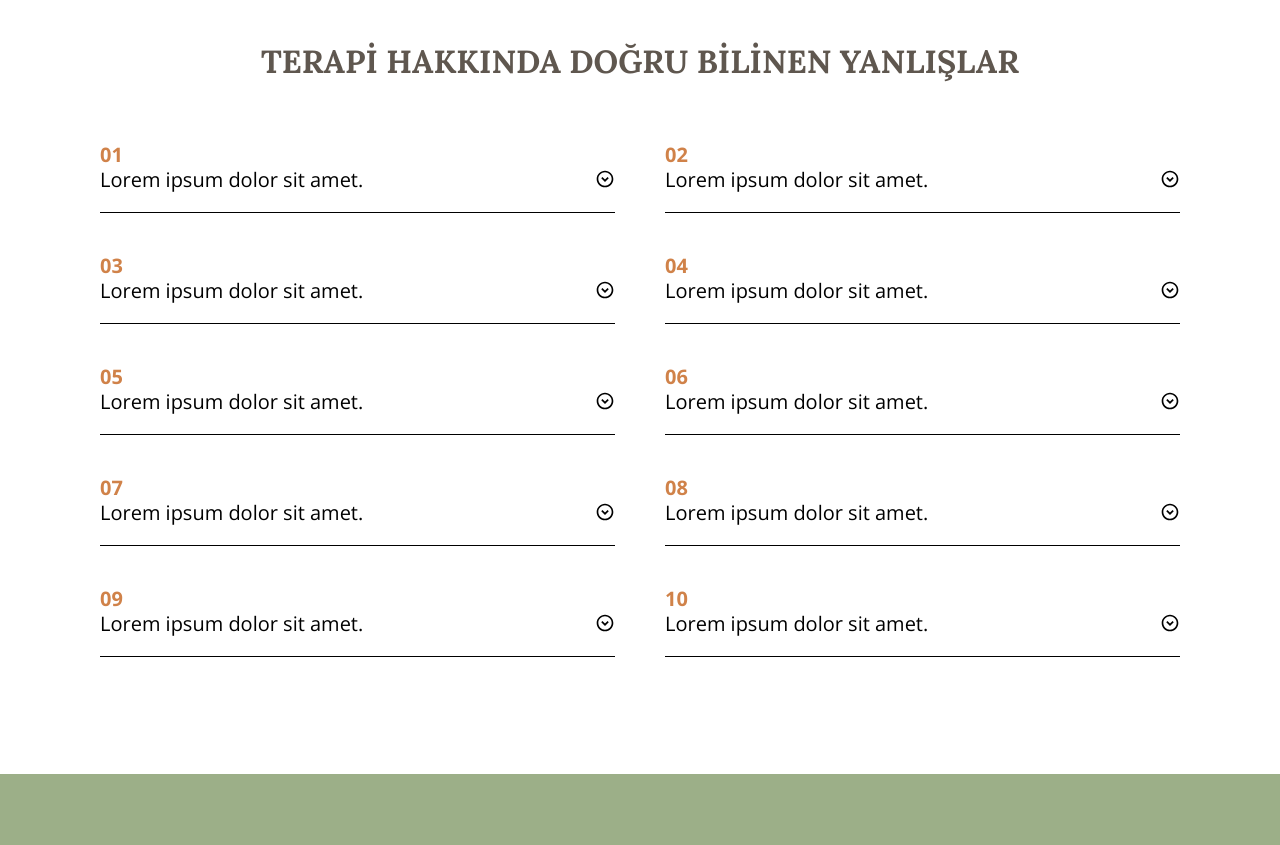
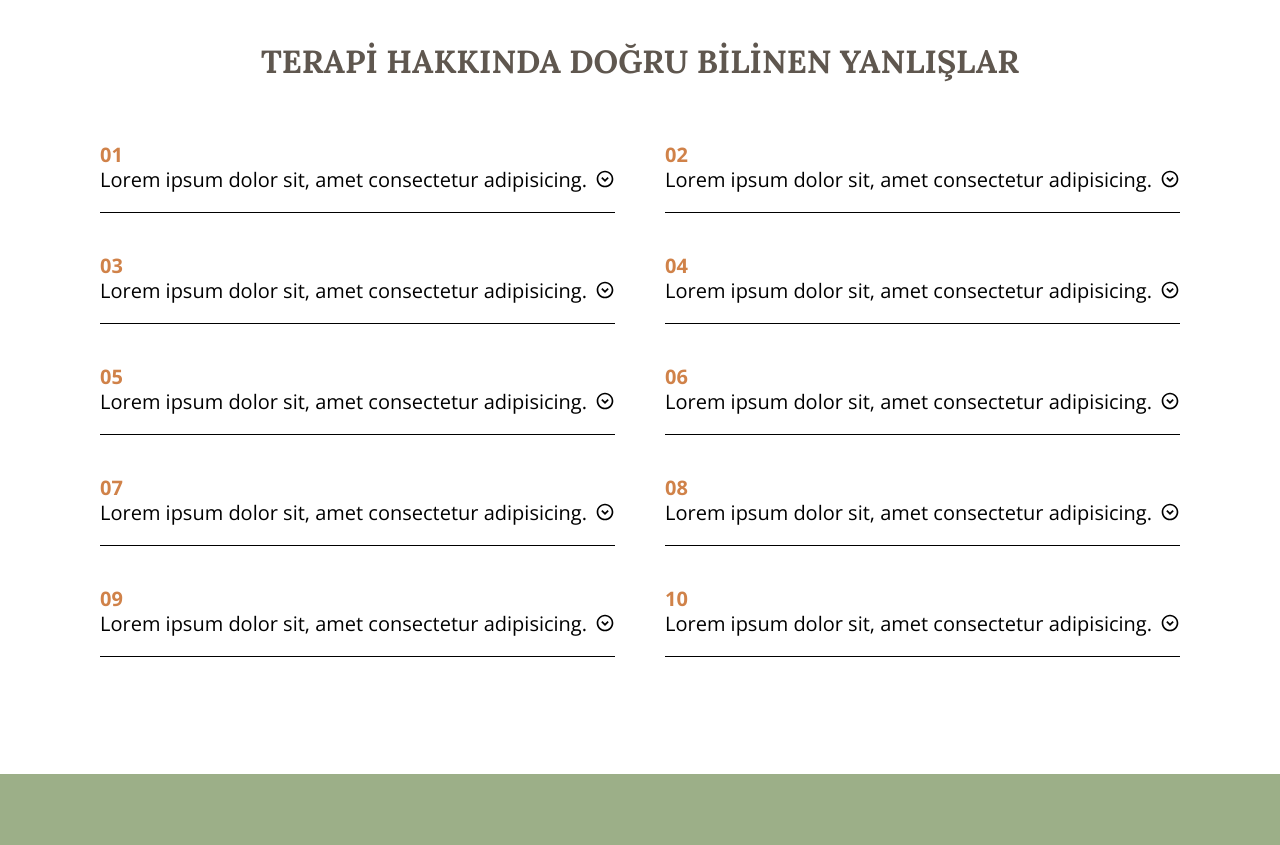
Before and after one commit to feyzanrsnr/Online_Therapy_Website, a React (Vite) app: page / in a window 1280 px wide. Shown: the part 2920-3765 px from the top of the page. Built offline with nearby package versions, Linux system fonts and the light colour scheme; a web font is replaced by a local one.

Commit message:
faqs section toggle özelliği eklendi

```diff
--- a/src/components/Faqs/index.jsx
+++ b/src/components/Faqs/index.jsx
@@ -1,102 +1,93 @@
 import React from 'react'
 import { MdOutlineExpandCircleDown } from "react-icons/md";
+import { useState } from 'react';
 
 function index() {
+
+const [openIndexes, setOpenIndexes] = useState(Array(faqData.length).fill(false))
+
+const toggleFAQ = (index) => {
+  setOpenIndexes((prev) =>
+  prev.map((item, i) => (i === index ? !item : item))
+  )
+}
+
   return (
     <section id='faqs' className='section'>
 
       <h3>TERAPİ HAKKINDA DOĞRU BİLİNEN YANLIŞLAR</h3>
 
-      <div className='main-container'>
+
+        <div className='main-container'>
 
         <div className='faqs-container'>
-
-        <div className='faqs-question-container'>
-          <h5 className='faqs-question-number'>01</h5>
-          <div className='faqs-question'>
-          <p>Lorem ipsum dolor sit amet.</p>
-          <MdOutlineExpandCircleDown/>
+        {faqData.map((faq,index) => (
+        <div key={index} className='faqs-question-container'>
+          <h5 className='faqs-question-number'>
+            {(index + 1).toString().padStart(2,'0')}
+          </h5>
+          <div className='faqs-question' onClick={() => toggleFAQ(index)} style={{cursor:'pointer'}}>
+          <p>{faq.question}</p>
+          <MdOutlineExpandCircleDown className={`icon ${openIndexes[index] ? 'rotate' : ''}`} />
           </div>
+          {openIndexes[index] && (
+            <div className='faqs-answer'>
+              <p>{faq.answer}</p>
+            </div>
+          )}
         </div>
-
-        <div className='faqs-question-container'>
-          <h5 className='faqs-question-number'>02</h5>
-          <div className='faqs-question'>
-          <p>Lorem ipsum dolor sit amet.</p>
-          <MdOutlineExpandCircleDown/>
-          </div>
-        </div>
-
-        <div className='faqs-question-container'>
-          <h5 className='faqs-question-number'>03</h5>
-          <div className='faqs-question'>
-          <p>Lorem ipsum dolor sit amet.</p>
-          <MdOutlineExpandCircleDown/>
-          </div>
-        </div>
-
-        <div className='faqs-question-container'>
-          <h5 className='faqs-question-number'>04</h5>
-          <div className='faqs-question'>
-          <p>Lorem ipsum dolor sit amet.</p>
-          <MdOutlineExpandCircleDown/>
-          </div>
-        </div>
-
-        <div className='faqs-question-container'>
-          <h5 className='faqs-question-number'>05</h5>
-          <div className='faqs-question'>
-          <p>Lorem ipsum dolor sit amet.</p>
-          <MdOutlineExpandCircleDown/>
-          </div>
-        </div>
-
-        <div className='faqs-question-container'>
-          <h5 className='faqs-question-number'>06</h5>
-          <div className='faqs-question'>
-          <p>Lorem ipsum dolor sit amet.</p>
-          <MdOutlineExpandCircleDown/>
-          </div>
-        </div>
-
-        <div className='faqs-question-container'>
-          <h5 className='faqs-question-number'>07</h5>
-          <div className='faqs-question'>
-          <p>Lorem ipsum dolor sit amet.</p>
-          <MdOutlineExpandCircleDown/>
-          </div>
-        </div>
-
-        <div className='faqs-question-container'>
-          <h5 className='faqs-question-number'>08</h5>
-          <div className='faqs-question'>
-          <p>Lorem ipsum dolor sit amet.</p>
-          <MdOutlineExpandCircleDown/>
-          </div>
-        </div>
-
-        <div className='faqs-question-container'>
-          <h5 className='faqs-question-number'>09</h5>
-          <div className='faqs-question'>
-          <p>Lorem ipsum dolor sit amet.</p>
-          <MdOutlineExpandCircleDown/>
-          </div>
-        </div>
-
-        <div className='faqs-question-container'>
-          <h5 className='faqs-question-number'>10</h5>
-          <div className='faqs-question'>
-          <p>Lorem ipsum dolor sit amet.</p>
-          <MdOutlineExpandCircleDown/>
-          </div>
-        </div>
+        ))}
+      </div>
+      </div>
 
 
-      </div>
-      </div>
 
     </section>
   )
 }
 
 export default index
+
+
+const faqData = [
+  {
+    question:"Lorem ipsum dolor sit, amet consectetur adipisicing.",
+    answer:"Lorem ipsum dolor sit amet consectetur, adipisicing elit. Eum, consequatur."
+  },
+  {
+    question:"Lorem ipsum dolor sit, amet consectetur adipisicing.",
+    answer:"Lorem ipsum dolor sit amet consectetur, adipisicing elit. Eum, consequatur."
+  },
+  {
+    question:"Lorem ipsum dolor sit, amet consectetur adipisicing.",
+    answer:"Lorem ipsum dolor sit amet consectetur, adipisicing elit. Eum, consequatur."
+  },
+  {
+    question:"Lorem ipsum dolor sit, amet consectetur adipisicing.",
+    answer:"Lorem ipsum dolor sit amet consectetur, adipisicing elit. Eum, consequatur."
+  },
+  {
+    question:"Lorem ipsum dolor sit, amet consectetur adipisicing.",
+    answer:"Lorem ipsum dolor sit amet consectetur, adipisicing elit. Eum, consequatur."
+  },
+  {
+    question:"Lorem ipsum dolor sit, amet consectetur adipisicing.",
+    answer:"Lorem ipsum dolor sit amet consectetur, adipisicing elit. Eum, consequatur."
+  },
+  {
+    question:"Lorem ipsum dolor sit, amet consectetur adipisicing.",
+    answer:"Lorem ipsum dolor sit amet consectetur, adipisicing elit. Eum, consequatur."
+  },
+  {
+    question:"Lorem ipsum dolor sit, amet consectetur adipisicing.",
+    answer:"Lorem ipsum dolor sit amet consectetur, adipisicing elit. Eum, consequatur."
+  },
+  {
+    question:"Lorem ipsum dolor sit, amet consectetur adipisicing.",
+    answer:"Lorem ipsum dolor sit amet consectetur, adipisicing elit. Eum, consequatur."
+  },
+  {
+    question:"Lorem ipsum dolor sit, amet consectetur adipisicing.",
+    answer:"Lorem ipsum dolor sit amet consectetur, adipisicing elit. Eum, consequatur."
+  },
+]
--- a/src/components/Randevu/index.jsx
+++ b/src/components/Randevu/index.jsx
@@ -3,6 +3,7 @@ import {Formik, Form, Field, ErrorMessage} from 'formik'
 import * as Yup from 'yup'
 import DatePicker from 'react-datepicker'
 import { FaCalendarAlt } from 'react-icons/fa'
+import "react-datepicker/dist/react-datepicker.css";
 
 function index() {
     const initialValues = {
@@ -19,7 +20,11 @@ function index() {
       namesurname: Yup.string().required("Zorunlu alan"),
       phone: Yup.string().required("Zorunlu alan"),
       email: Yup.string().email("Geçersiz email").required("Zorunlu alan"),
-      date: Yup.date().required("Zorunlu alan"),
+      date: Yup.date()
+    .nullable().typeError("Zorunlu alan").transform((value, originalValue) => {
+    return originalValue === "" || originalValue === null ? null : value;
+  })
+  .required("Zorunlu alan"),
       expert: Yup.string().required("Zorunlu alan"),
       field: Yup.string().required("Zorunlu alan"),
       message: Yup.string(),
@@ -45,6 +50,8 @@ function index() {
     <Formik
     initialValues={initialValues}
     validationSchema={validationSchema}
+    validateOnBlur={true}
+    validateOnChange={true}
     >
       {({setFieldValue, values}) => (
         <Form className='mainForm'>
@@ -71,15 +78,16 @@ function index() {
 
               <DatePicker
               selected={values.date}
-              onChange={(val) => setFieldValue('date', val)}
+              onChange={(val) => {
+              setFieldTouched("date", true);
+              setFieldValue("date", val);
+              }}
+              onBlur={() => setFieldTouched("date", true)}
               dateFormat="dd/MM/yyyy"
               minDate={new Date()}
               customInput={<CustomDateInput />}
-            />
+              />
               <ErrorMessage name='date' component="div" className='error'/>
-
-
-
               <label htmlFor="expert">Randevu Almak istediğiniz Uzman</label>
               <Field as="select" name="expert" className="select-input">
                 <option value="">Uzman Seçiniz</option>
@@ -99,8 +107,11 @@ function index() {
               </Field>
               <ErrorMessage name="field" component="div" className="error" />
 
-              <label htmlFor="message">Mesajınız</label>
-              <Field as="textarea" name="message" />
+              <label className='message-label' htmlFor="message">Mesajınız
+                <span className='star'>*</span>
+              </label>
+
+              <Field as="textarea" name="message"/>
 
               <button className="button button-primary" type="submit">
                 Randevu Talebi Oluştur
--- a/src/scss/_form.scss
+++ b/src/scss/_form.scss
@@ -34,11 +34,11 @@
     }
 }
 
-.form > input, textarea {
+.form > input {
     background-color: transparent;
     border-bottom: 1px solid $earth-brown;
     margin-bottom: 20px;
-    resize: none;
+
 
     &:focus{
         background-color: transparent;
@@ -47,11 +47,58 @@
     }
 }
 
+.form > textarea{
+    background-color: transparent;
+    border-bottom: 1px solid $earth-brown;
+    margin-bottom: 20px;
+    resize: none;
+
+    &:focus{
+       background-color: transparent;
+       outline: none;
+    }
+}
+
+.react-datepicker {
+  font-size: 14px;
+  line-height: normal;
+  z-index: 1000;
+}
+
+.react-datepicker__month-container {
+  font-family: inherit;
+}
+
 .form > label{
     color:$earth-brown;
     font-weight: bold;
     margin-bottom: 10px;
 }
+
+.message-label{
+  position: relative;
+}
+
+.star{
+  margin-left: 5px;
+    color: $rust-orange;
+    cursor: pointer;
+    position: relative;
+}
+
+.star:hover::after {
+    content: "Bu alan isteğe bağlıdır.";
+    position: absolute;
+    top: 0;
+    left: 20px;
+    background-color: #333;
+    color: #fff;
+    padding: 6px 10px;
+    border-radius: 4px;
+    font-size: 12px;
+    white-space: nowrap;
+    z-index: 10;
+  }
 
 
 .select-input{
--- a/src/scss/_styles.scss
+++ b/src/scss/_styles.scss
@@ -270,7 +270,20 @@ h3{
     display: flex;
     align-items: center;
     justify-content: space-between;
+}
 
+.faqs-answer {
+  padding: 0.5rem 1rem;
+  color: #555;
+  font-size: 0.9rem;
+}
+
+.icon {
+  transition: transform 0.3s ease;
+}
+
+.icon.rotate {
+  transform: rotate(180deg);
 }
 
 /* -------------------------- */
```
